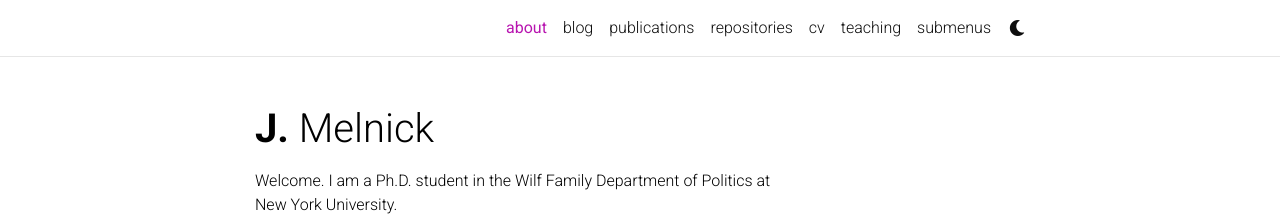
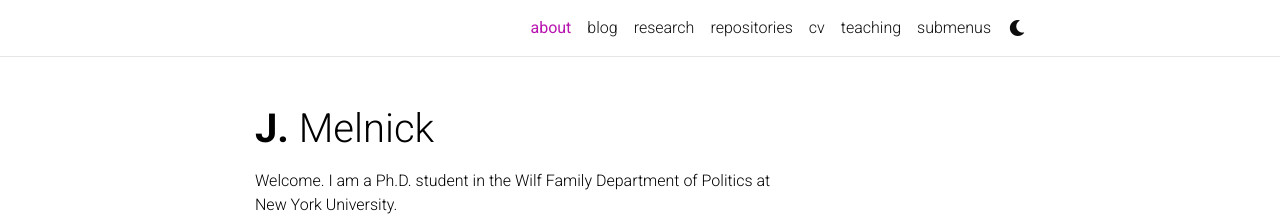
Before and after one commit to justinmelnick/justinmelnick.github.io, a Jekyll site: the page built from _pages/about.md, in a window 1280 px wide. Shown: the top 216 px of the page. Built offline with Jekyll 4.4.1, drawn with Linux system fonts in a browser that asks for light colours; comment, search, counter and statistics services are not loaded; a style sheet for code colours, icons or effects is not loaded.

Commit message:
Update publications.md

```diff
--- a/_pages/publications.md
+++ b/_pages/publications.md
@@ -1,7 +1,7 @@
 ---
 layout: page
-permalink: /publications/
-title: publications
+permalink: /research/
+title: research
 description: publications by categories in reversed chronological order. generated by jekyll-scholar.
 years: [1967, 1956, 1950, 1935, 1905]
 nav: true
```
